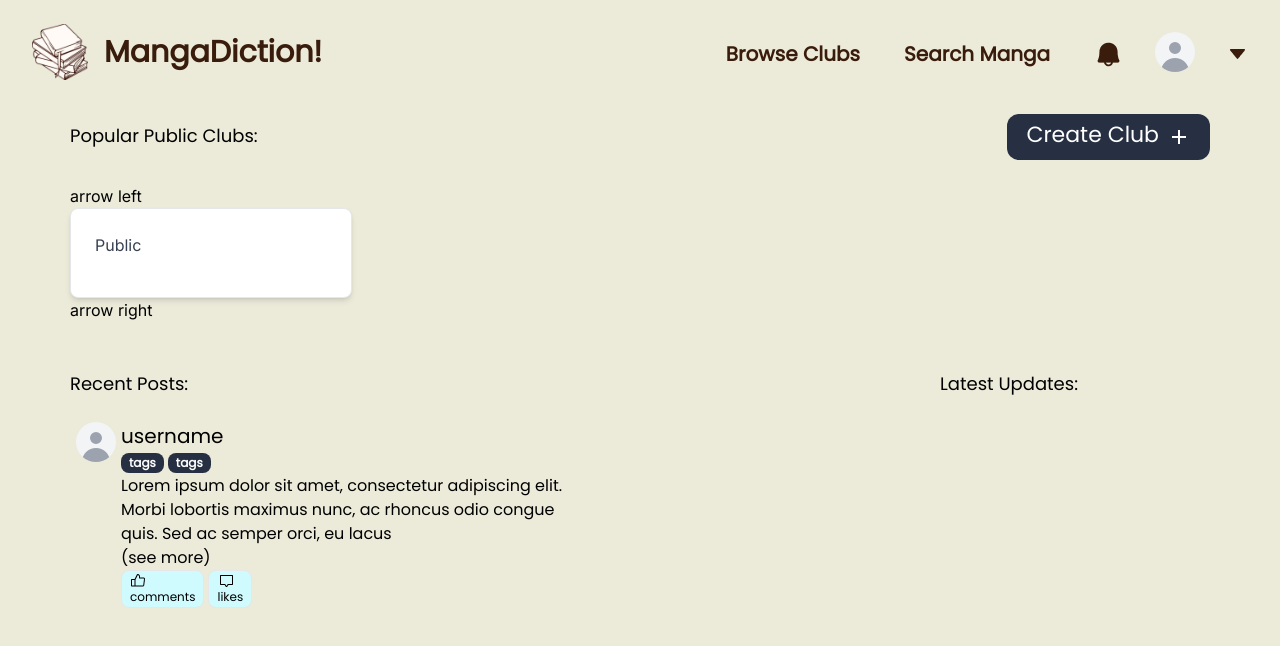
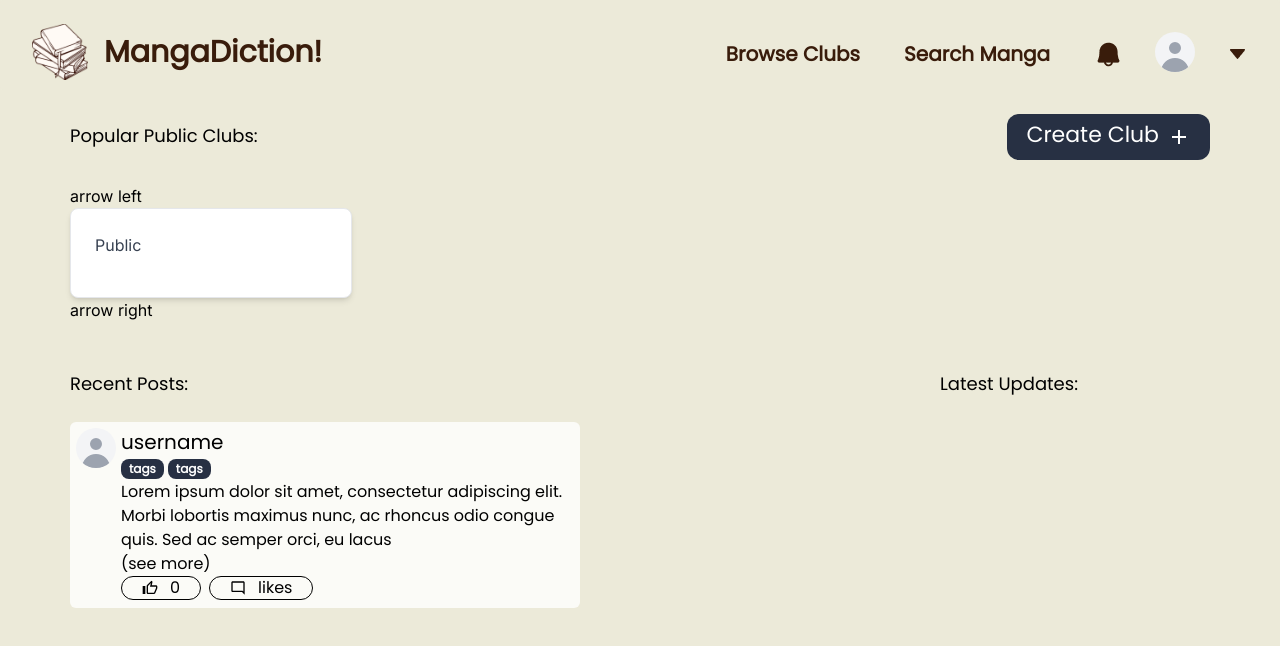
Before and after one commit to xhalleyy/manga-diction, a Next.js app: page /Dashboard in a window 1280 px wide. Shown: the top 646 px of the page. Built offline with nearby package versions, Linux system fonts and the light colour scheme.

Commit message:
fixed icons

```diff
--- a/src/app/components/PostsComponent.tsx
+++ b/src/app/components/PostsComponent.tsx
@@ -1,36 +1,41 @@
+'use client'
+
 import { Avatar, Badge } from 'flowbite-react'
 import React from 'react'
+import ThumbUpOutlinedIcon from '@mui/icons-material/ThumbUpOutlined';
+import ModeCommentOutlinedIcon from '@mui/icons-material/ModeCommentOutlined';
 
 const PostsComponent = () => {
     return (
-        <div className='flex font-mainFont w-3/5'>
-            <div style={{ width: '10%' }} className='flex-col'>
+        <div className='flex font-mainFont w-3/5 bg-white/80 rounded-md'>
+            <div style={{ width: '10%' }} className='flex-col mt-1.5'>
                 <Avatar rounded />
             </div>
 
-            <div style={{ width: '90%' }} className='flex-col'>
+            <div style={{ width: '90%' }} className='flex-col mt-1.5'>
                 <p className='text-xl'> username </p>
 
                 <div className='inline-flex'>
-                    <Badge className='bg-tagsBg rounded-lg text-white mr-1'>tags</Badge>
+                    <Badge className='bg-tagsBg rounded-lg text-white px-2 mr-1'>tags</Badge>
                     <Badge className='bg-tagsBg rounded-lg text-white'>tags</Badge>
                 </div>
 
                 <div>
                     <p> Lorem ipsum dolor sit amet, consectetur adipiscing elit. Morbi lobortis maximus nunc, ac rhoncus odio congue quis. Sed ac semper orci, eu lacus</p>
-                    <a> (see more) </a>
+                    <p> (see more) </p>
                 </div>
 
-                <div className='inline-flex'>
-                    <Badge className='flex flex-row border rounded-lg text-black font-normal mr-1'>
-                            <img src='/likes.png' />
-                            <span>comments</span>
-                    </Badge>
+                <div className='inline-flex gap-1 mb-2'>
+                    <div className='flex border border-black rounded-xl h-6 text-black font-normal mr-1 px-5 justify-around items-center gap-3 cursor-pointer'>
+                            <ThumbUpOutlinedIcon sx={{fontSize: '16px'}}/>
+                            <div>0</div>
+                    </div>
 
-                    <Badge className='border text-black font-normal rounded-lg '>
-                        <img src='/comments.png' />
+
+                    <div className='flex border border-black rounded-xl h-6 text-black font-normal mr-1 px-5 justify-around items-center gap-3 cursor-pointer'>
+                        <ModeCommentOutlinedIcon sx={{fontSize: '16px'}}/>
                         <p>likes</p>
-                    </Badge>
+                    </div>
                 </div>
 
             </div>
```
